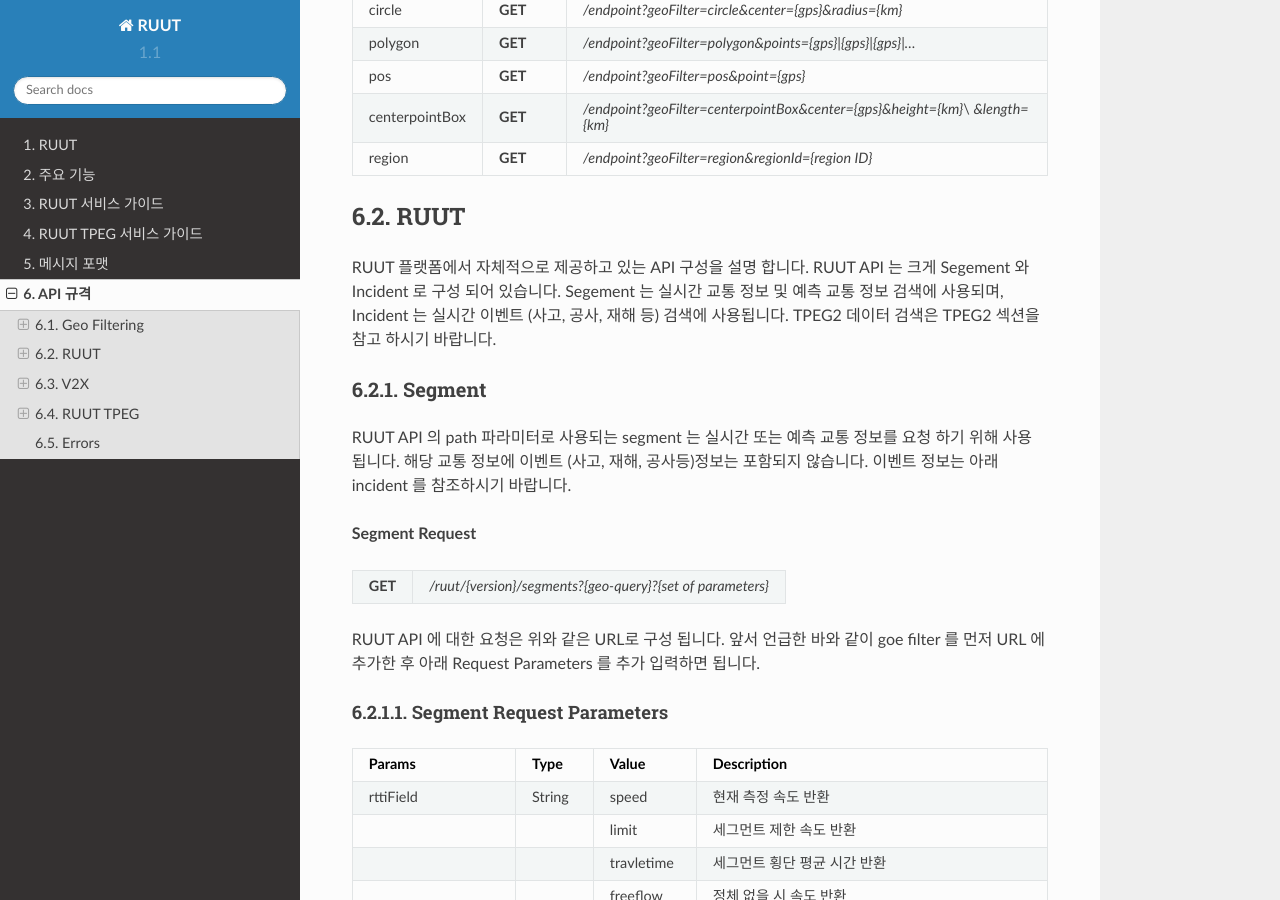
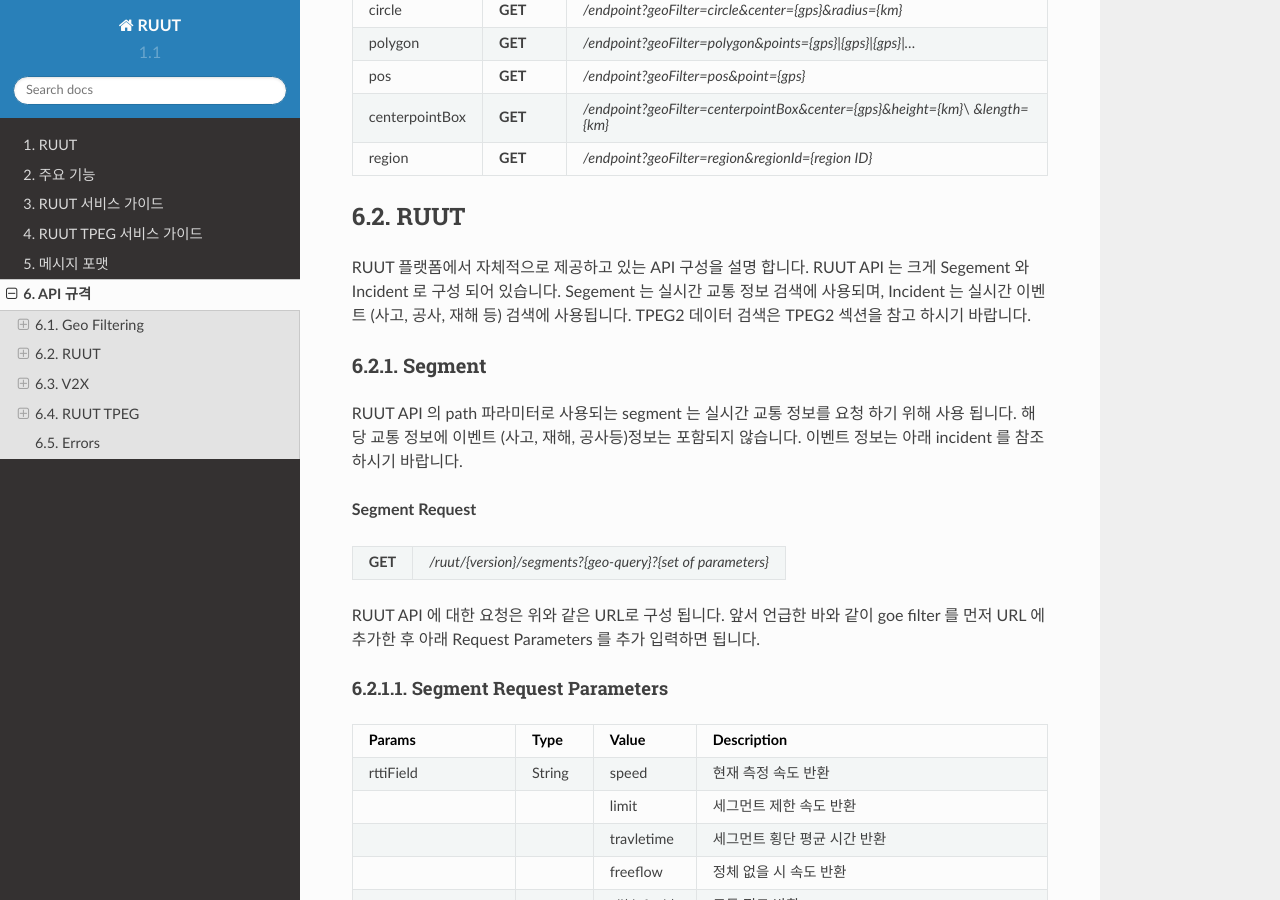
Before and after one commit to skt-smartfleet/ruut_document, a Sphinx documentation site: the page built from source/api.rst, in a window 1280 px wide and 900 px high, scrolled down 1900 px. Built offline with Sphinx 7.4.7 and the Read the Docs theme 2.0.0, drawn with Linux system fonts in a browser that asks for light colours; some of the changed text lies outside the part shown.

Commit message:
예측 정보 비공개 전환

```diff
--- a/source/api.rst
+++ b/source/api.rst
@@ -95,11 +95,11 @@
 
 RUUT
 --------------------------
-RUUT 플랫폼에서 자체적으로 제공하고 있는 API 구성을 설명 합니다. RUUT API 는 크게 Segement 와 Incident 로 구성 되어 있습니다. Segement 는 실시간 교통 정보 및 예측 교통 정보 검색에 사용되며, Incident 는 실시간 이벤트 (사고, 공사, 재해 등) 검색에 사용됩니다. TPEG2 데이터 검색은 TPEG2 섹션을 참고 하시기 바랍니다.
+RUUT 플랫폼에서 자체적으로 제공하고 있는 API 구성을 설명 합니다. RUUT API 는 크게 Segement 와 Incident 로 구성 되어 있습니다. Segement 는 실시간 교통 정보 검색에 사용되며, Incident 는 실시간 이벤트 (사고, 공사, 재해 등) 검색에 사용됩니다. TPEG2 데이터 검색은 TPEG2 섹션을 참고 하시기 바랍니다.
 
 Segment
 ''''''''''''''''''''''''''
-RUUT API 의 path 파라미터로 사용되는 segment 는 실시간 또는 예측 교통 정보를 요청 하기 위해 사용 됩니다. 해당 교통 정보에 이벤트 (사고, 재해, 공사등)정보는 포함되지 않습니다. 이벤트 정보는 아래 incident 를 참조하시기 바랍니다.
+RUUT API 의 path 파라미터로 사용되는 segment 는 실시간 교통 정보를 요청 하기 위해 사용 됩니다. 해당 교통 정보에 이벤트 (사고, 재해, 공사등)정보는 포함되지 않습니다. 이벤트 정보는 아래 incident 를 참조하시기 바랍니다.
 
 **Segment Request**
 
@@ -163,8 +163,6 @@
 openLR              String     위치 참조를 위한 openLR encoded code
 ------------------  ---------  ---------------------------------------------------------------------------
 agoraC              String     위치 참조를 위한 AGORA-C encoded code
-------------------  ---------  ---------------------------------------------------------------------------
-confidenceLevel     String     예측 신뢰도 (에측 데이터일 경우에만 제공)
 ------------------  ---------  ---------------------------------------------------------------------------
 lane                Array      차선 교통 정보 제공을 위한 배열 객체
 ------------------  ---------  ---------------------------------------------------------------------------
```
